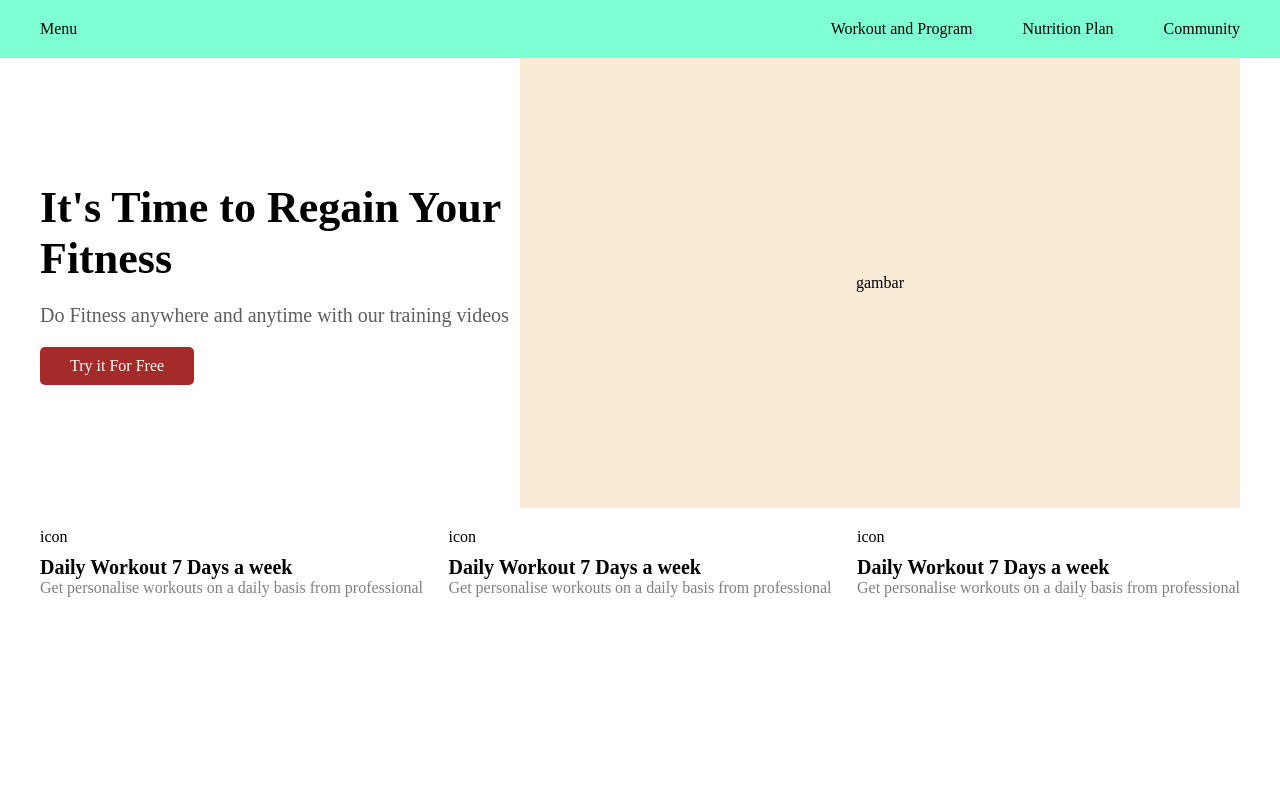
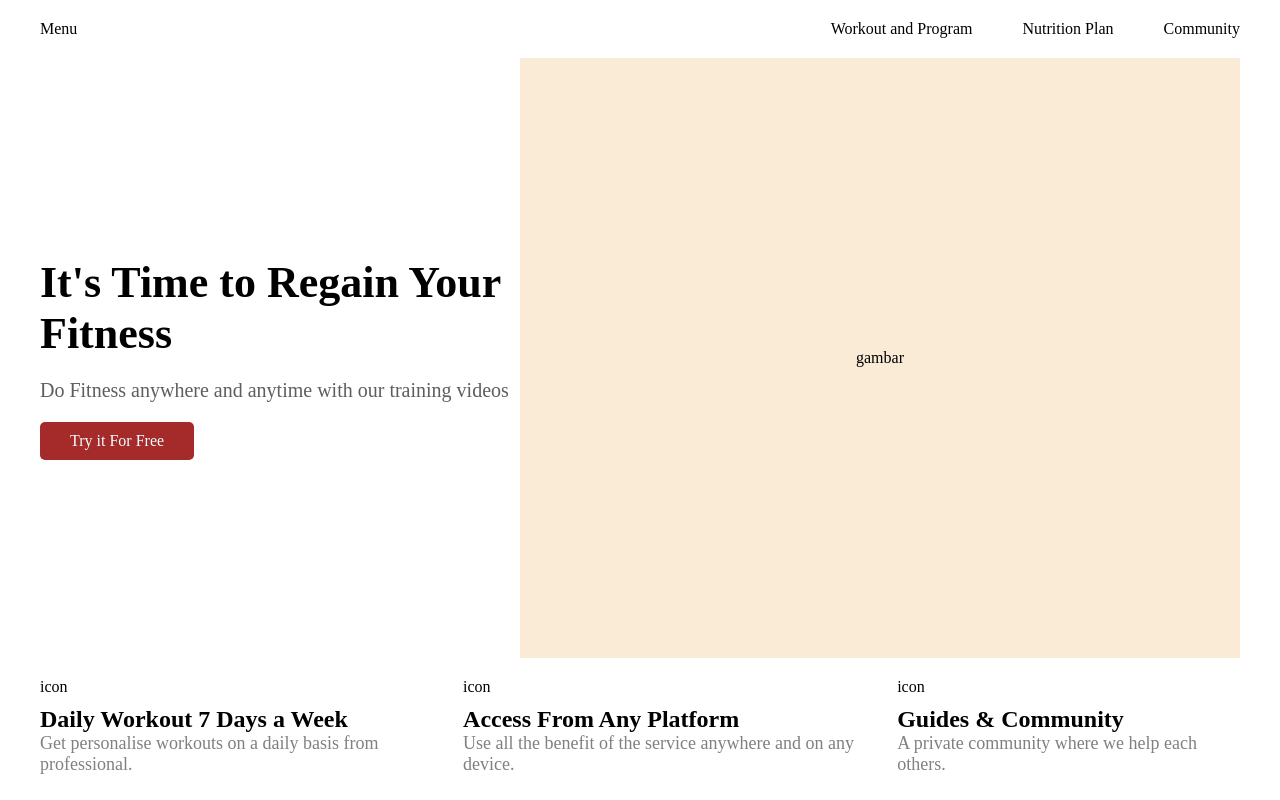
Before and after one commit to bimodwien/Latian-react, a React (Create React App) app: page / in a window 1280 px wide. Built offline with nearby package versions, Linux system fonts and the light colour scheme.

Commit message:
layout final

```diff
--- a/src/components/webUi/Fitness.jsx
+++ b/src/components/webUi/Fitness.jsx
@@ -24,18 +24,18 @@ const Fitness = () => {
         <div className='footer-utama'>
             <div className='footer-card'>
                 <div className='footer-icon'>icon</div>
-                <div className='footer-title'>Daily Workout 7 Days a week</div>
-                <div className='footer-description'>Get personalise workouts on a daily basis from professional</div>
+                <div className='footer-title'>Daily Workout 7 Days a Week</div>
+                <div className='footer-description'>Get personalise workouts on a daily basis from professional.</div>
             </div>
             <div className='footer-card'>
                 <div className='footer-icon'>icon</div>
-                <div className='footer-title'>Daily Workout 7 Days a week</div>
-                <div className='footer-description'>Get personalise workouts on a daily basis from professional</div>
+                <div className='footer-title'>Access From Any Platform</div>
+                <div className='footer-description'>Use all the benefit of the service anywhere and on any device.</div>
             </div>
             <div className='footer-card'>
                 <div className='footer-icon'>icon</div>
-                <div className='footer-title'>Daily Workout 7 Days a week</div>
-                <div className='footer-description'>Get personalise workouts on a daily basis from professional</div>
+                <div className='footer-title'>Guides & Community</div>
+                <div className='footer-description'>A private community where we help each others.</div>
             </div>
         </div>
     </>
--- a/src/components/webUi/style.css
+++ b/src/components/webUi/style.css
@@ -1,7 +1,6 @@
 .header-utama {
     display: flex;
     justify-content: space-between;
-    background-color: aquamarine;
     /* padding 20px atas bawah */
     /* padding 40px kiri kanan */
     padding: 20px var(--padding-kiri-kanan);
@@ -31,7 +30,7 @@
 .body-img {
     background-color: antiquewhite;
     width: 60%;
-    height: 450px;
+    height: 75vh;
     display: flex;
     align-items: center;
     justify-content: center;
@@ -70,11 +69,11 @@
 }
 
 .footer-title {
-    font-size: 20px;
+    font-size: 24px;
     font-weight: 600;
 }
 
 .footer-description {
-    font-size: 16px;
+    font-size: 18px;
     color: grey;
 }
```
